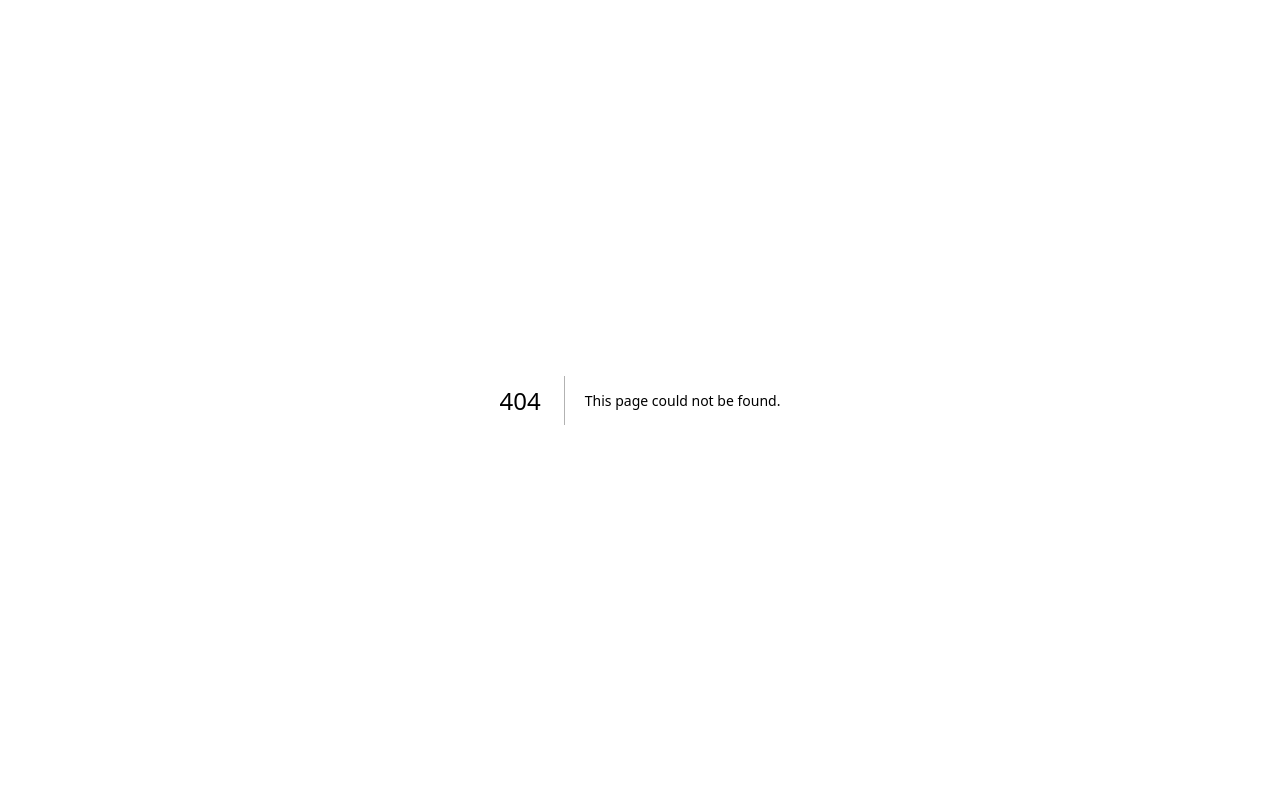
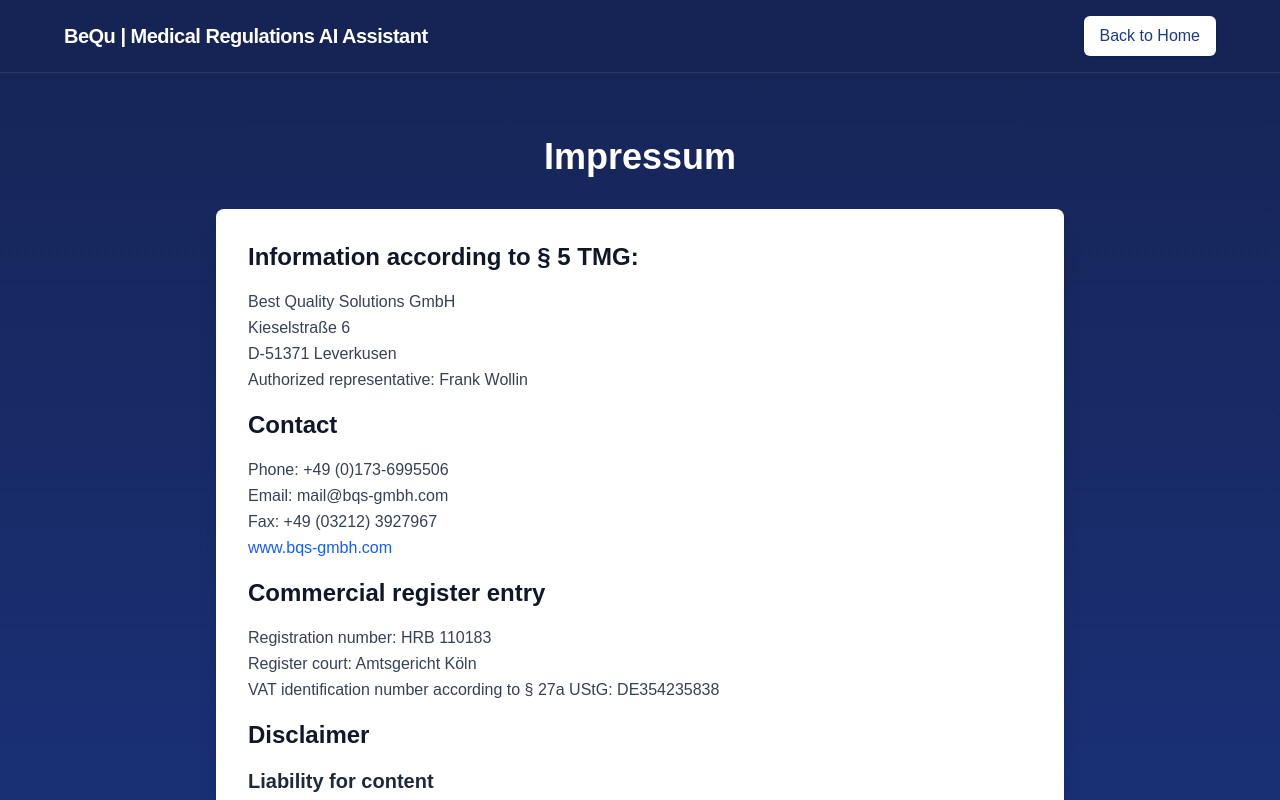
Before and after one commit to damfello/bequ-15, a Next.js app: page /impressum in a window 1280 px wide. Before the commit this address had no page. Shown: the top 800 px of the page. Built offline with nearby package versions, Linux system fonts and the light colour scheme.

Commit message:
replace imprint by impressum

```diff
--- a/src/app/imprint/page.tsx
+++ b/src/app/impressum/page.tsx
@@ -24,7 +24,7 @@ export default function ImprintPage() {
 
       {/* Contenido principal del Imprint */}
       <main className="max-w-4xl mx-auto py-16 px-6">
-        <h1 className="text-4xl font-bold mb-8 text-center">Imprint</h1>
+        <h1 className="text-4xl font-bold mb-8 text-center">Impressum </h1>
 
         {/* Sección de contenido con fondo blanco y texto oscuro */}
         <section className="bg-white p-8 rounded-lg shadow-xl mb-8">
--- a/src/components/LandingPage.tsx
+++ b/src/components/LandingPage.tsx
@@ -262,7 +262,7 @@ export default function LandingPage() {
         <div className="flex flex-col md:flex-row justify-center items-center space-y-2 md:space-y-0 md:space-x-6 mb-4">
           <a href="/terms-and-conditions" className="hover:text-white transition duration-150">Terms and Conditions</a>
           <a href="/privacy-policy" className="hover:text-white transition duration-150">Privacy Policy</a>
-          <a href="/imprint" className="hover:text-white transition duration-150">Imprint</a>
+          <a href="/impressum" className="hover:text-white transition duration-150">Impressum</a>
         </div>
         <p>Powered by BQS GmbH</p>
         <p>&copy; {new Date().getFullYear()} Best Quality Solutions GmbH. All rights reserved.</p>
```
